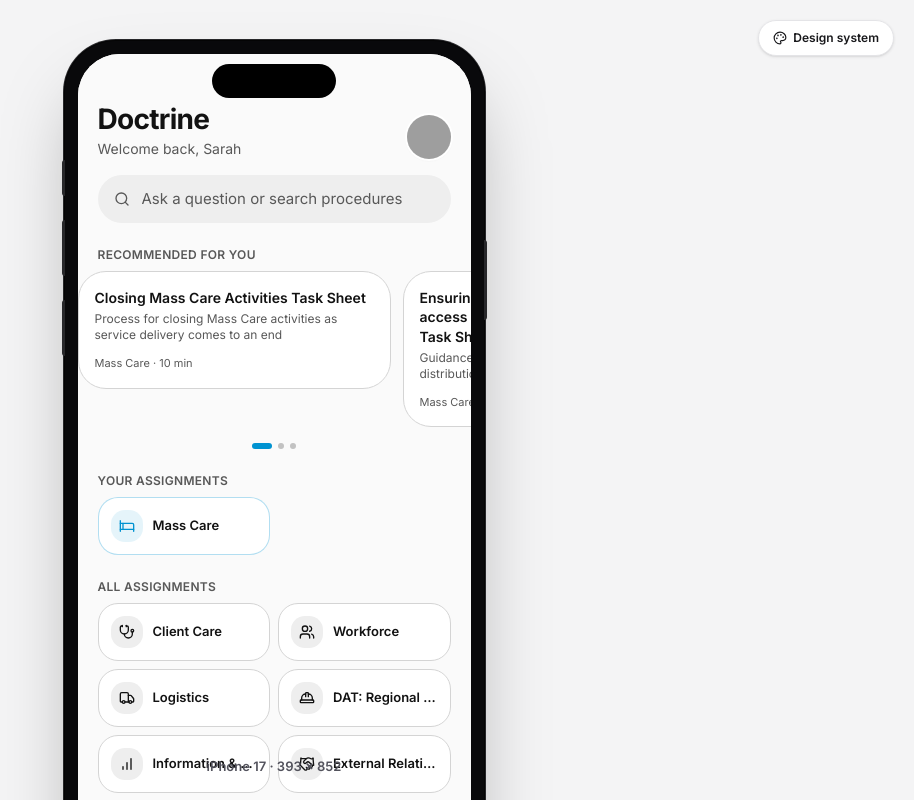
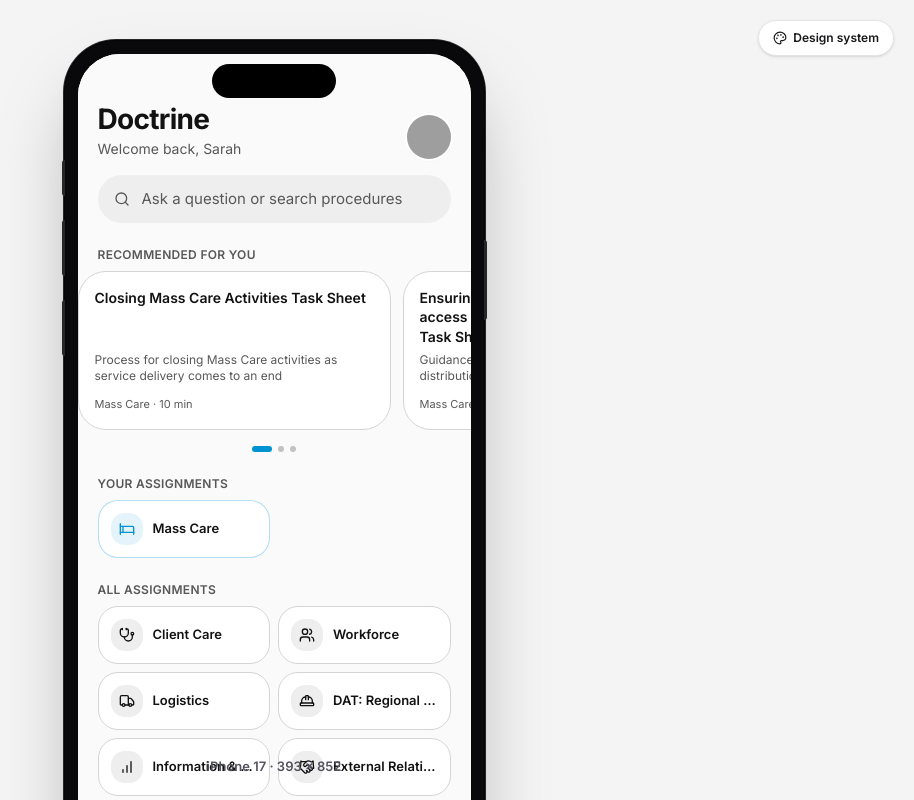
Before and after one commit to davidjhillis/arc_mobile2, a Next.js app: page / in a window 1280 px wide. Both pictures are taken after a click on the button "Sign in with SSO". Shown: the top 800 px of the page, without its empty margins (366-1280 px from the left). Built offline with nearby package versions, Linux system fonts and the light colour scheme; grey boxes are pictures that could not be loaded.

Commit message:
Recommended cards: clamp title to 3 lines + reserve 3-line min-height

```diff
--- a/components/screens/home-screen.tsx
+++ b/components/screens/home-screen.tsx
@@ -377,7 +377,9 @@ export function HomeScreen({ onNavigate }: HomeScreenProps) {
                   )}
                   style={{ scrollSnapAlign: "start" }}
                 >
-                  <p className="text-sm font-semibold text-foreground leading-snug mb-1">{doc.title}</p>
+                  <p className="text-sm font-semibold text-foreground leading-snug mb-1 line-clamp-3 min-h-[3.75rem]">
+                    {doc.title}
+                  </p>
                   <p
                     className={cn(
                       "text-xs text-muted-foreground",
```
Also changed, not shown: 1 other file (tests, documents, lock files or other folders).
